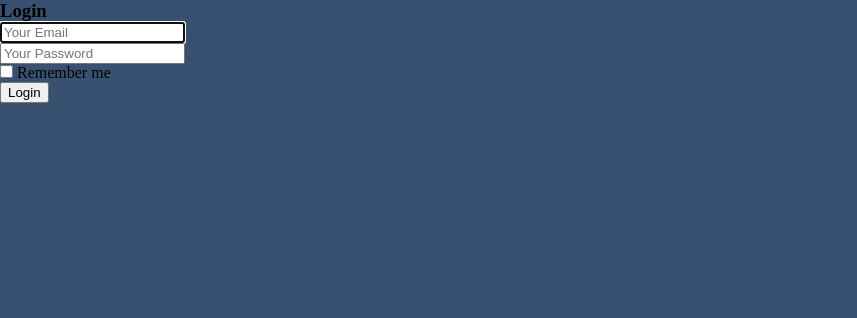
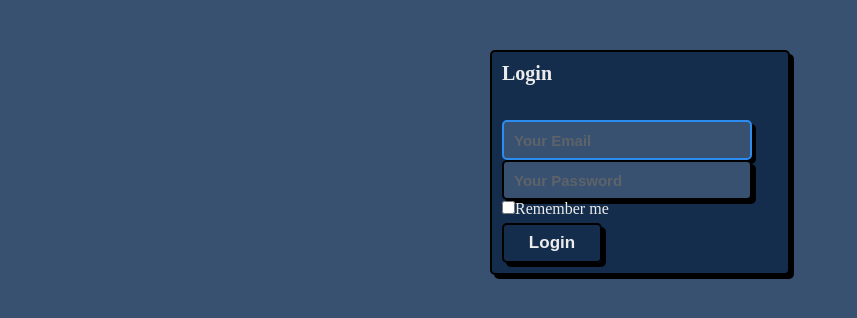
Before and after one commit to dcabriales/Spender, a Flask app: page /login in a window 1280 px wide. Shown: the part 64-382 px from the top of the page, without its empty margins (0-857 px from the left). Run offline with Flask 3, Linux system fonts and the light colour scheme.

Commit message:
updated all input boxes

```diff
--- a/website/static/styles.css
+++ b/website/static/styles.css
@@ -45,8 +45,8 @@ a.list-group-item {
 }
 
 canvas {
-    height: 500px;
-    width: 700px;
+    height: 300px;
+    width: 500px;
 }
 .chart {
     padding: 2rem;
--- a/website/templates/login.html
+++ b/website/templates/login.html
@@ -1,7 +1,9 @@
 {% extends "base.html" %}
-
+{% block css %}
+<link rel="stylesheet" text="text/css" href="{{ url_for('static',filename='styles.css') }}">
+{% endblock %}
 {% block body %}
-<div class="column is-4 is-offset-4">
+<div class="column is-4 is-offset-4 form">
     <h3 class="title">Login</h3>
     <div class="box">
         {% with messages = get_flashed_messages() %}
@@ -25,11 +27,10 @@
             </div>
             <div class="field">
                 <label class="checkbox">
-                    <input type="checkbox" name="remember">
-                    Remember me
+                    <input type="checkbox" name="remember">Remember me
                 </label>
             </div>
-            <button class="button is-block is-info is-large is-fullwidth">Login</button>
+            <button class="button button-confirm is-block is-info is-large is-fullwidth">Login</button>
         </form>
     </div>
 </div>
--- a/website/templates/signup.html
+++ b/website/templates/signup.html
@@ -1,6 +1,9 @@
 {% extends "base.html" %}
-
+{% block css %}
+<link rel="stylesheet" text="text/css" href="{{ url_for('static',filename='styles.css') }}">
+{% endblock %}
 {% block body %}
+<div class="form">
 <div class="column is-4 is-offset-4">
     <h3 class="title">Sign Up</h3>
     <div class="box">
@@ -32,6 +35,7 @@
 
             <button class="button is-block is-info is-large is-fullwidth">Sign Up</button>
         </form>
+        </div>
     </div>
 </div>
 {% endblock %}
```
Also changed, not shown: website/templates/remainingExpenses.html (+7 -3 lines).
